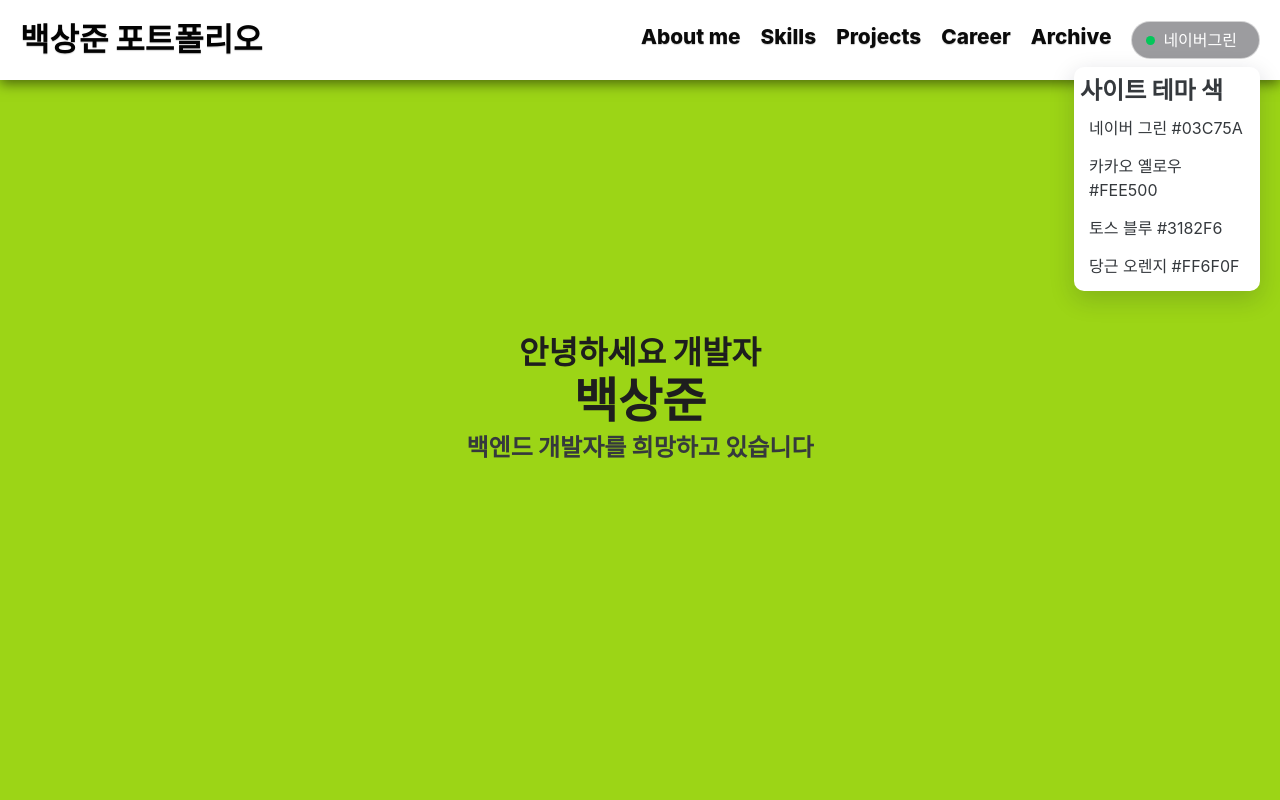
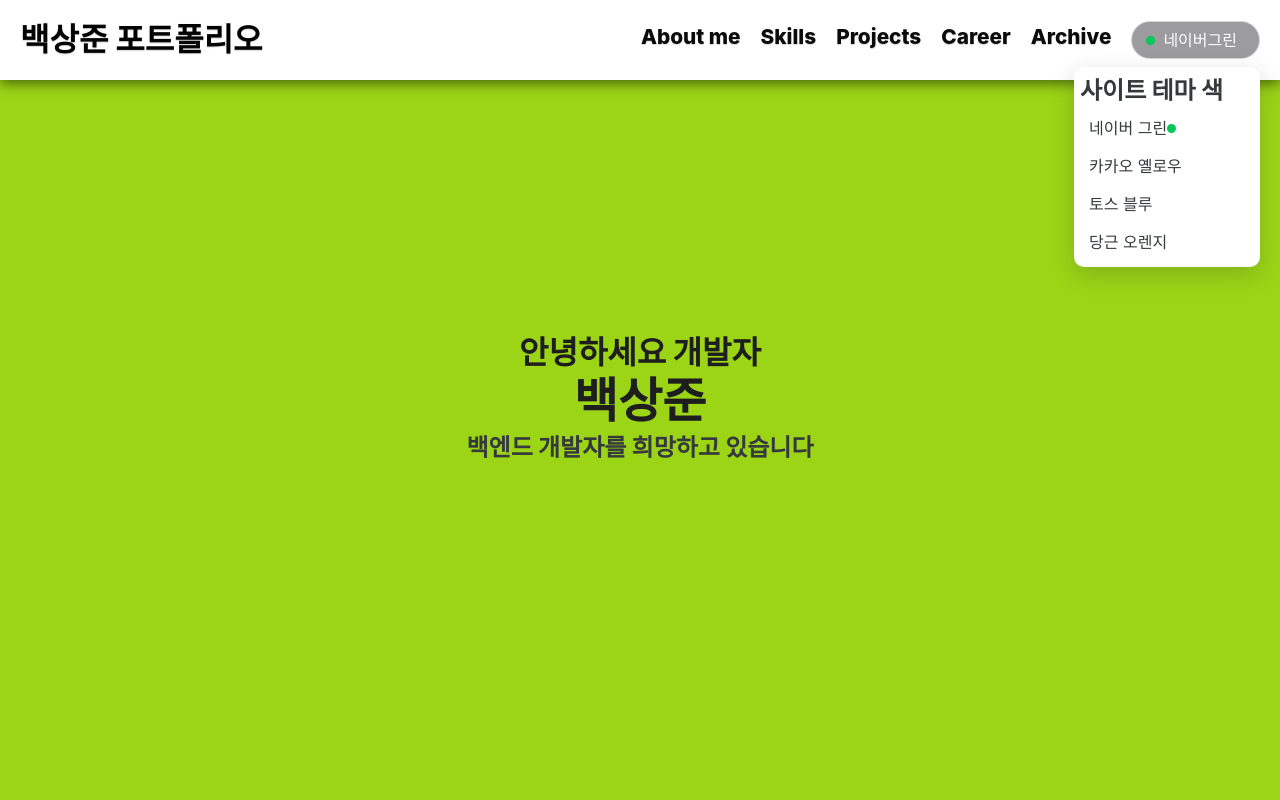
Before and after one commit to Baeksnagjun/baeksangjun-portfolio, a React (Vite) app: page / in a window 1280 px wide. Both pictures are taken after a click on the button "네이버그린". Shown: the top 800 px of the page. Built offline with nearby package versions, Linux system fonts and the light colour scheme; no server answers; the database is empty; a web font is replaced by a local one.

Commit message:
색바꾸기 초기

```diff
--- a/src/components/common/ThemeSwitcher.tsx
+++ b/src/components/common/ThemeSwitcher.tsx
@@ -16,10 +16,10 @@ export default function ThemeSwitcher() {
       {open &&(
         <div className={styles.dropdown}>
           <p className={styles.head}>사이트 테마 색</p>
-          <div className={styles.item}>네이버 그린  #03C75A</div>
-          <div className={styles.item}>카카오 옐로우  #FEE500</div>
-          <div className={styles.item}>토스 블루  #3182F6</div>
-          <div className={styles.item}>당근 오렌지  #FF6F0F</div>
+          <div className={styles.item}>네이버 그린  <span className={styles.dot}/></div>
+          <div className={styles.item}>카카오 옐로우  </div>
+          <div className={styles.item}>토스 블루  </div>
+          <div className={styles.item}>당근 오렌지  </div>
           </div>
       )}
   </div>;
```
